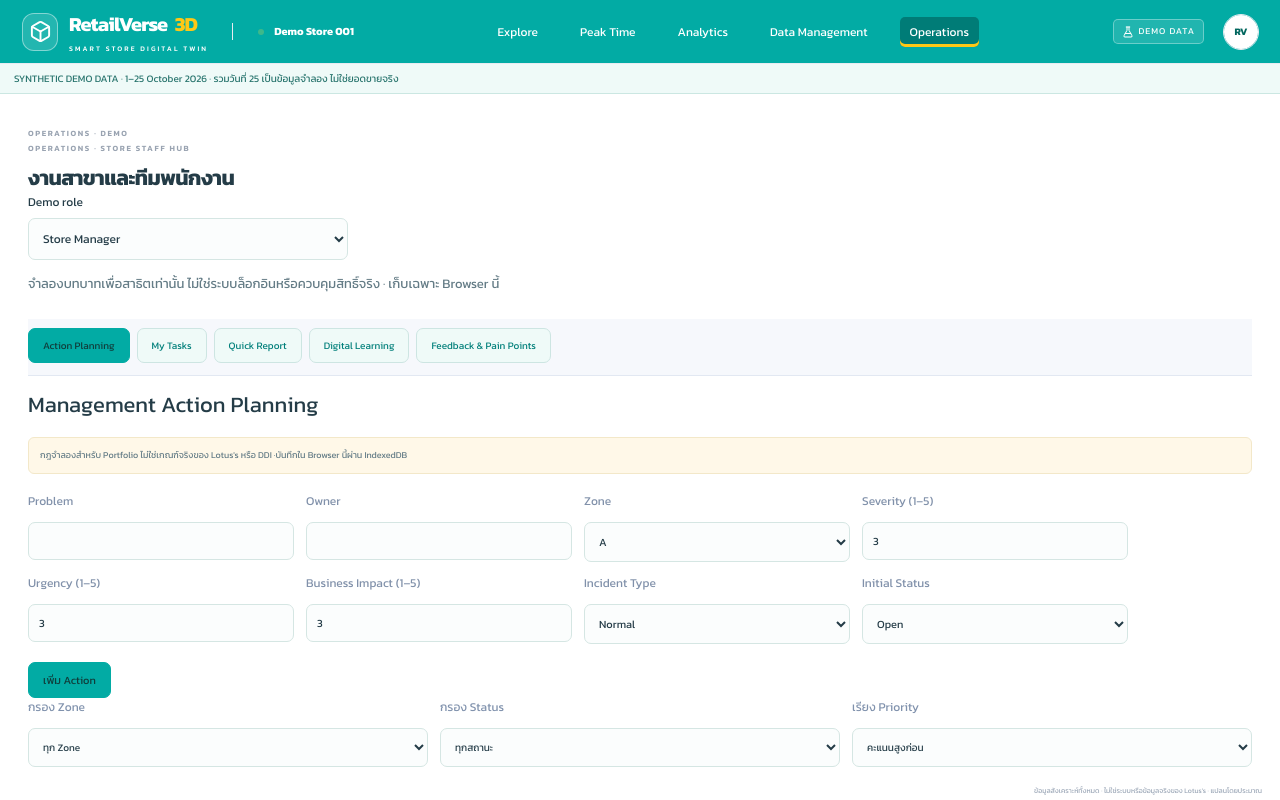
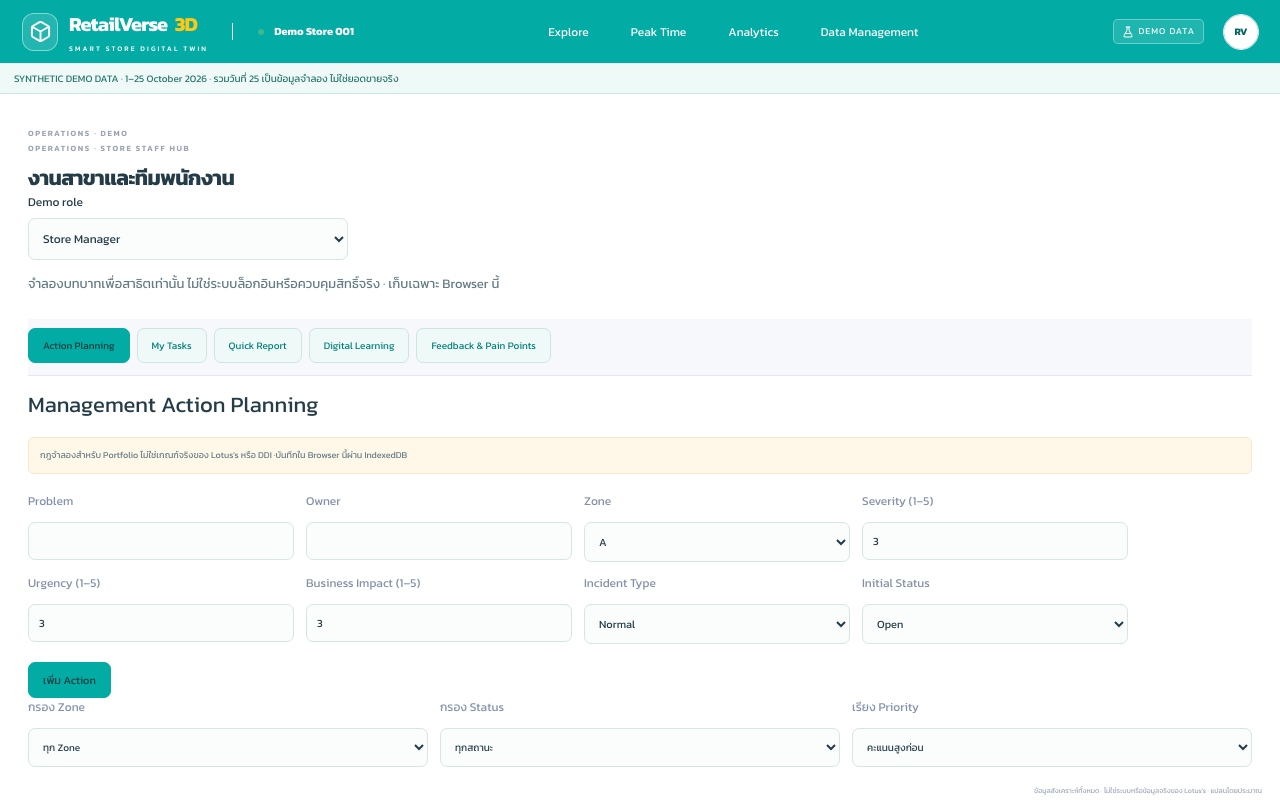
Before and after one commit to NortiLus36/RSIP, a Next.js app: page /operations/action-planning in a window 1280 px wide. Built offline with nearby package versions, Linux system fonts and the light colour scheme.

Commit message:
Hide Operations navigation through presentation visibility flag

```diff
--- a/src/app/enhancement.css
+++ b/src/app/enhancement.css
@@ -21,6 +21,10 @@
   border-radius: 5px;
   font-size: 12px;
   white-space: nowrap;
+}
+/* Navigation visibility is controlled by config, never by item position. */
+.phase3 .navbar nav button:last-child {
+  display: block;
 }
 .phase3 .navbar nav button.active,
 .phase3 .navbar nav a.active {
--- a/src/components/analytics/SmartInventory.tsx
+++ b/src/components/analytics/SmartInventory.tsx
@@ -15,6 +15,7 @@ import { fullDate } from "@/lib/analytics/overview";
 import { validDate } from "@/lib/import/validate";
 import { KPIInfoPopover } from "./KPIInfoPopover";
 import { display, Table } from "./IntelligenceUI";
+import { showOperationsInNavigation } from "@/config/navigation";
 function Info({ title, text }: { title: string; text: string }) {
   return (
     <span className="inventory-label">
@@ -453,6 +454,12 @@ export function SmartInventory({
           สร้างงานพิจารณาสั่งซื้อ
         </button>
       </div>
+      {!showOperationsInNavigation && (
+        <p>
+          การสร้างงานเป็นฟีเจอร์เพิ่มเติม ·{" "}
+          <a href="/operations/action-planning/">เปิดระบบ Operations</a>
+        </p>
+      )}
       <p role="status" aria-live="polite">
         {notice || w.error}
       </p>
--- a/src/components/layout/Workspace.tsx
+++ b/src/components/layout/Workspace.tsx
@@ -2,6 +2,7 @@
 import { useEffect, useMemo, useState } from "react";
 import { useRouter } from "next/navigation";
 import Link from "next/link";
+import { showOperationsInNavigation } from "@/config/navigation";
 import { Box, PanelLeftClose, PanelLeftOpen, FlaskConical } from "lucide-react";
 import type { DashboardData } from "@/data/providers";
 import { useExplorer } from "@/stores/explorer";
@@ -163,6 +164,7 @@ function WorkspaceBody({
               {t}
             </button>
           ))}
+          {showOperationsInNavigation && (
             <Link
               className={operationsPage ? "active" : ""}
               aria-current={operationsPage ? "page" : undefined}
@@ -170,6 +172,7 @@ function WorkspaceBody({
             >
               Operations
             </Link>
+          )}
         </nav>
         <div className="nav-end">
           <span className="demo-badge">
--- /dev/null
+++ b/src/config/navigation.ts
@@ -0,0 +1,2 @@
+// Presentation visibility only. The route and all workflows remain available.
+export const showOperationsInNavigation = false;
```
Lines whose indentation alone changed are shown as unchanged.
